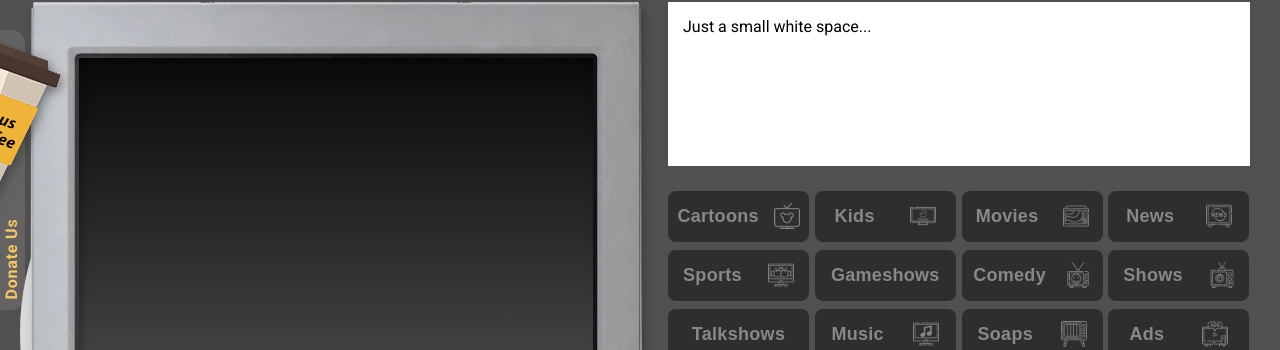
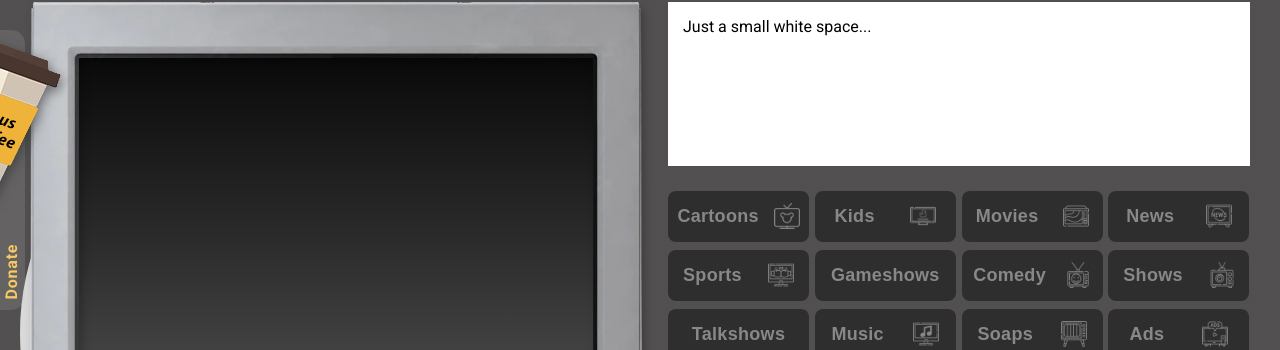
Before and after one commit to Classicstvs/the-app, a Next.js app: page / in a window 1280 px wide. Shown: the part 120-470 px from the top of the page. Built offline with nearby package versions, Linux system fonts and the light colour scheme; no server answers.

Commit message:
Update Donate.jsx

```diff
--- a/components/donate/Donate.jsx
+++ b/components/donate/Donate.jsx
@@ -19,13 +19,13 @@ export default function Donate() {
             />
           </div>
         </Link>
-        <h5>Donate Us</h5>
+        <h5>Donate</h5>
       </aside>
 
       <aside className={styles.containerResponsive}>
         <div className={styles.coffeeTitle}>
           <Link href="https://bmc.link/classicstv" target="_blank">
-            <h5>Donate Us</h5>
+            <h5>Donate</h5>
           </Link>
           <BiCoffeeTogo style={{ color: "#F6C964", fontSize: "13px" }} />
         </div>
```
